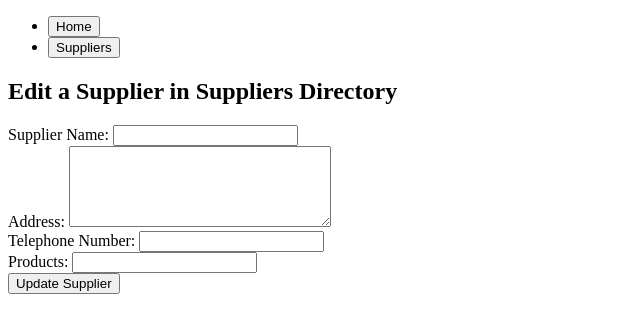
After one commit to JamesSBeedle/Inn-Ventory-Alcohol-Inventory-Application, a Flask app: template templates/suppliers/edit.html in a window 1280 px wide. The commit adds this page. Shown: the top 333 px of the page, without its empty margins (0-640 px from the left). Run offline with Flask 2, Linux system fonts and the light colour scheme; the template is opened without the code that fills it, so the values that code supplies are empty.

Commit message:
created editing form for suppliers in suppliers/edit.html. changed name of button in product editing form to read better.

```diff
--- a/templates/products/edit.html
+++ b/templates/products/edit.html
@@ -53,7 +53,7 @@
             </select>
         </section>
 
-        <button type="submit">Send Changes</button>
+        <button type="submit">Update Product</button>
 
 
     </form>
--- /dev/null
+++ b/templates/suppliers/edit.html
@@ -0,0 +1,44 @@
+{% extends 'base.html' %}
+{% block content %}
+
+<header>
+    <nav>
+        <ul>
+            <li> <a href="/"><button>Home</button></a></li>
+            <li> <a href="/suppliers"> <button>Suppliers</button> </a></li>
+        </ul>
+        <h1>Edit a Supplier in Suppliers Directory</h1>
+
+    </nav>
+</header>
+<article class="form-container">
+    <form action="/suppliers/{{suppliers.id}}" method="post">
+        <section></section>
+            <label for="name">Supplier Name:</label>
+            <input type="text" id="name" name="name" value="{{supplier.name}}">
+        </section>
+
+        <section>
+            <label for="address">Address:</label>
+            <textarea id="address" name="address" rows="5" cols="30" >{{supplier.address}}</textarea>
+        </section>
+
+        <section>
+            <label for="phone_number">Telephone Number:</label>
+            <input type="text" id="phone_number" name="phone_number" value="{{supplier.phone_number}}">
+        </section>
+
+        <section>
+            <label for="product">Products:</label>
+            <input type="text" id="product" name="product" value="{{supplier.product}}">
+        </section>
+
+        <button type="submit">Update Supplier</button>
+
+
+
+    </form>
+
+</article>
+
+{% endblock content %}
```
